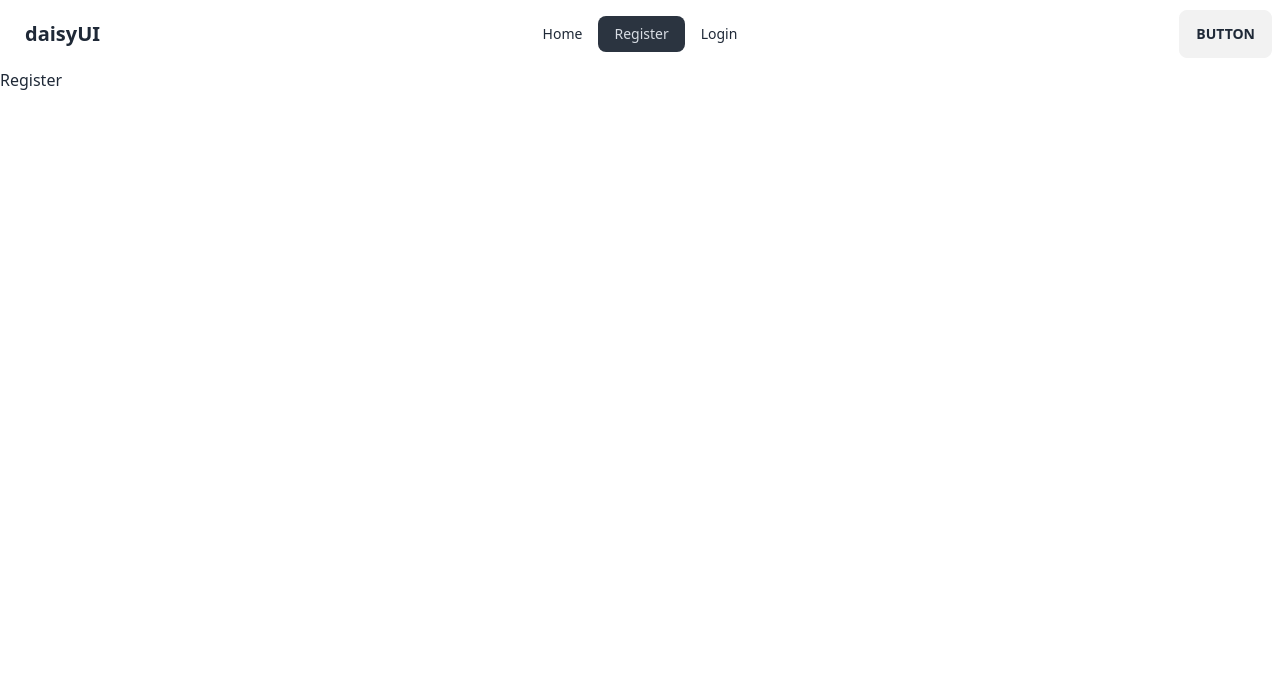
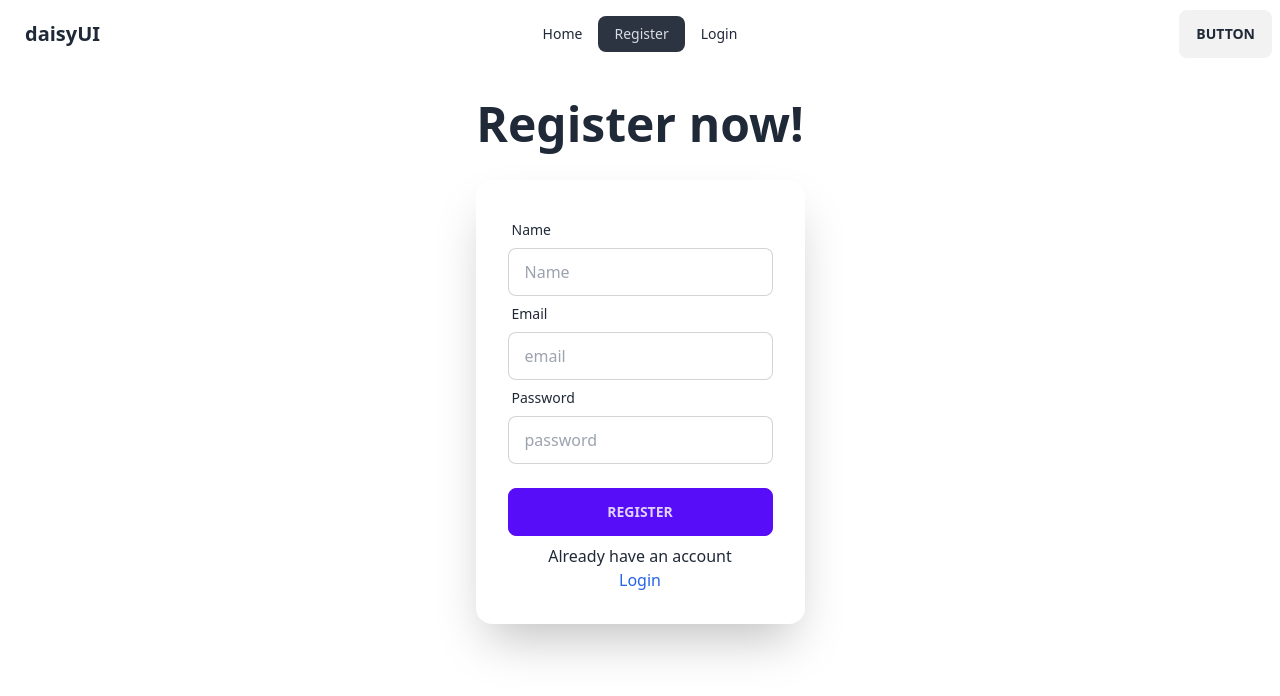
Before and after one commit to mdsayedhasann/auth-moha-milon, a React (Vite) app: page /register in a window 1280 px wide. Shown: the top 696 px of the page. Built offline with nearby package versions, Linux system fonts and the light colour scheme.

Commit message:
Design Login and register form

```diff
--- a/src/Login.jsx
+++ b/src/Login.jsx
@@ -1,11 +1,65 @@
-import React from 'react';
+import React from "react";
+import { Link } from "react-router-dom";
 
 const Login = () => {
-    return (
-        <div>
-            <h1>Login</h1>
+    const handleLogin = e => {
+        e.preventDefault()
+        const email = e.target.email.value
+        const password = e.target.password.value
+
+        console.log(email, password);
+    }
+  return (
+    <div className="flex flex-col items-center ">
+      <div className="">
+        <div className="text-center">
+          <h1 className="text-5xl font-bold py-8">Login now!</h1>
         </div>
-    );
+        <div className="card w-full max-w-sm shadow-2xl bg-base-100">
+          <div className="card-body">
+            <form onSubmit={handleLogin}>
+              <div className="form-control">
+                <label className="label">
+                  <span className="label-text">Email</span>
+                </label>
+                <input
+                  type="email"
+                  name="email"
+                  required
+                  placeholder="email"
+                  className="input input-bordered"
+                />
+              </div>
+              <div className="form-control">
+                <label className="label">
+                  <span className="label-text">Password</span>
+                </label>
+                <input
+                  type="password"
+                  name="password"
+                  required
+                  placeholder="password"
+                  className="input input-bordered"
+                />
+                <label className="label">
+                  <a href="#" className="label-text-alt link link-hover">
+                    Forgot password?
+                  </a>
+                </label>
+              </div>
+              <div className="form-control mt-6">
+                <button className="btn btn-primary">Login</button>
+              </div>
+            </form>
+            <div className="text-center">
+              <p>New to Auth Moha Milon?</p>
+              <Link to='/register'><button className="text-center text-blue-600">Register</button></Link>
+            </div>
+          </div>
+        </div>
+      </div>
+    </div>
+  );
 };
 
 export default Login;
--- a/src/Register.jsx
+++ b/src/Register.jsx
@@ -1,10 +1,73 @@
 import React from 'react';
+import { Link } from 'react-router-dom';
 
 const Register = () => {
+
+    const handleRegister = e => {
+        e.preventDefault()
+        const name = e.target.name.value
+        const email = e.target.email.value
+        const password = e.target.password.value
+
+        console.log(name, email, password);
+    }
     return (
-        <div>
-            <h3>Register</h3>
+        <div className="flex flex-col items-center ">
+      <div className="">
+        <div className="text-center">
+          <h1 className="text-5xl font-bold py-8">Register now!</h1>
         </div>
+        <div className="card w-full max-w-sm shadow-2xl bg-base-100">
+          <div className="card-body">
+            <form onSubmit={handleRegister}>
+              <div className="form-control">
+                <label className="label">
+                  <span className="label-text">Name</span>
+                </label>
+                <input
+                  type="text"
+                  name="name"
+                  required
+                  placeholder="Name"
+                  className="input input-bordered"
+                />
+              </div>
+              <div className="form-control">
+                <label className="label">
+                  <span className="label-text">Email</span>
+                </label>
+                <input
+                  type="email"
+                  name="email"
+                  required
+                  placeholder="email"
+                  className="input input-bordered"
+                />
+              </div>
+              <div className="form-control">
+                <label className="label">
+                  <span className="label-text">Password</span>
+                </label>
+                <input
+                  type="password"
+                  name="password"
+                  required
+                  placeholder="password"
+                  className="input input-bordered"
+                />
+              </div>
+              <div className="form-control mt-6">
+                <button className="btn btn-primary">Register</button>
+              </div>
+            </form>
+            <div className="text-center">
+              <p>Already have an account</p>
+              <Link to='/login'><button className="text-center text-blue-600">Login</button></Link>
+            </div>
+          </div>
+        </div>
+      </div>
+    </div>
     );
 };
 
```
